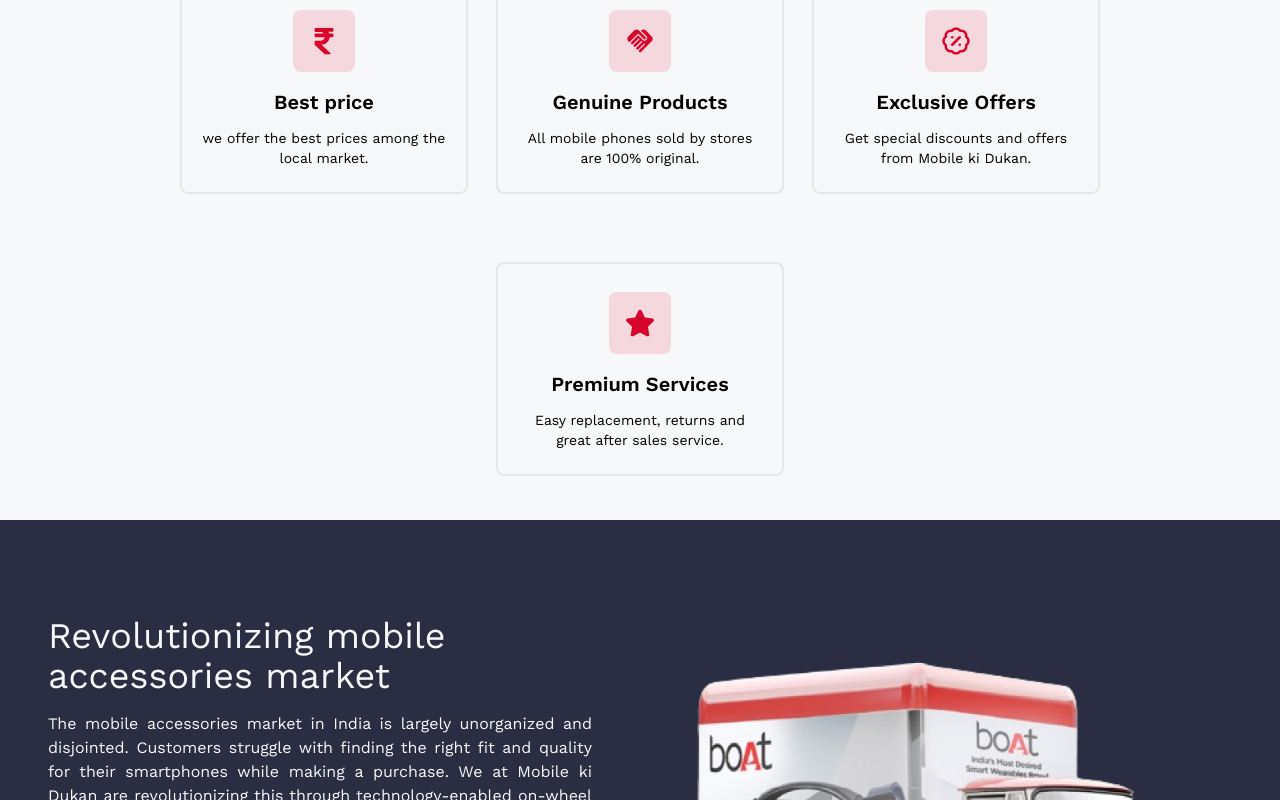
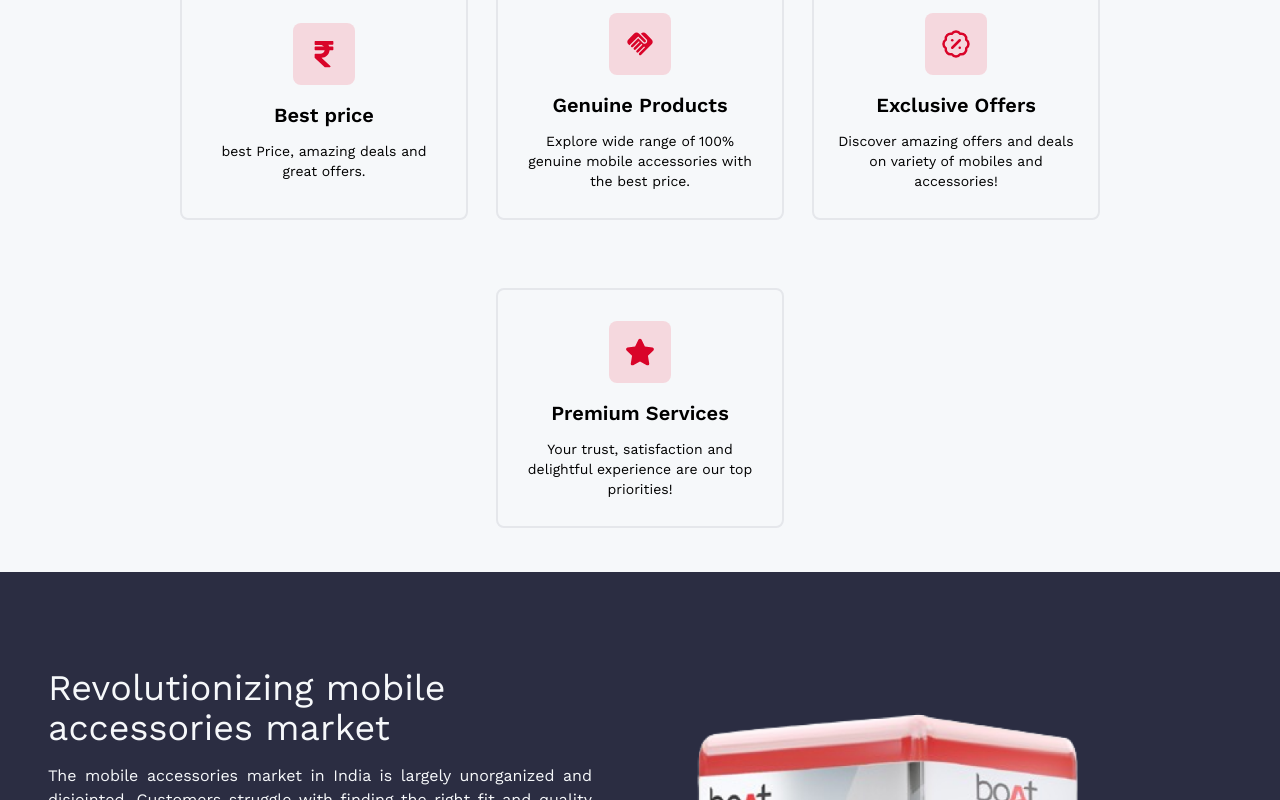
Before and after one commit to sid-talesara/mkd-frontend, a Next.js app: page / in a window 1280 px wide. Shown: the part 1340-2140 px from the top of the page. Built offline with nearby package versions, Linux system fonts and the light colour scheme.

Commit message:
Updates on data and navbar

```diff
--- a/app/(website)/Home/Carousal.tsx
+++ b/app/(website)/Home/Carousal.tsx
@@ -15,7 +15,7 @@ import Image from 'next/image';
 
 export default function Carousal() {
   return (
-    <>
+    <div>
       <div className="h-[60vh] hidden md:block ">
         <Swiper
           cssMode={true}
@@ -68,6 +68,6 @@ export default function Carousal() {
           </SwiperSlide>
         </Swiper>
       </div>
-    </>
+    </div>
   );
 }
--- a/src/components/Home/OnTheGoSection.tsx
+++ b/src/components/Home/OnTheGoSection.tsx
@@ -14,7 +14,7 @@ const OnTheGoSection = ({ type }: { type: string }) => {
         {/* info */}
         <div className="flex flex-col lg:flex-row w-full ">
           {/* left */}
-          <div className="w-full lg:w-1/2 bg-green-4d00 h-min flex flex-col px-12 py-10 justify-center">
+          <div className="w-full lg:w-1/2 h-min flex flex-col px-5 md:px-12 py-5 md:py-10 justify-center">
             <h5 className="text-4xl py-4">Revolutionizing mobile accessories market</h5>
             <p className="text-base pb-6 text-justify">
               The mobile accessories market in India is largely unorganized and disjointed. Customers struggle with
--- a/src/components/shared/Cards/FeatureCard.tsx
+++ b/src/components/shared/Cards/FeatureCard.tsx
@@ -9,7 +9,7 @@ import { FeatureCardProps } from '@/shared/types';
 const FeatureCard = (props: FeatureCardProps) => {
   const Icon = props.icon;
   return (
-    <div className="min-w-64 w-fit bg-mkd-light flex flex-col justify-center items-center h-fit rounded-lg relative m-1 max-w-72 overflow-hidden p-5 hover:shadow-lg border-2  transition-all duration-300 my-0 md:my-6">
+    <div className="min-w-64  w-fit bg-mkd-light flex flex-col justify-center items-center h-60 rounded-lg relative m-1 max-w-72 overflow-hidden p-5 hover:shadow-lg border-2  transition-all duration-300 my-0 md:my-6">
       <div className="bg-mkd-accent/15 rounded-lg p-4 m-2">
         <Icon className="text-mkd-primary text-3xl" />
         {/* className="text-mkd-primary text-5xl" /> */}
--- a/src/components/shared/MediaRecognition/MediaRecognition.tsx
+++ b/src/components/shared/MediaRecognition/MediaRecognition.tsx
@@ -9,7 +9,7 @@ const MediaRecognition = ({ type }: { type: string }) => {
         {/* brand logo */}
         {type === 'media'
           ? mediaRecognition.map((media) => (
-              <div className="w-24 h-24 m-5 lg:m-0 lg:w-32 lg:h-32   object-contain flex justify-center items-center  bg-white">
+              <div className="w-20 h-20 lg:w-32 lg:h-32 m-3 md:m-0  object-contain flex justify-center items-center  bg-white">
                 <Image src={media.src} alt={media.altText} width={1000} height={1000} />
               </div>
             ))
--- a/src/components/shared/Navbar/Navbar.tsx
+++ b/src/components/shared/Navbar/Navbar.tsx
@@ -10,7 +10,8 @@ import Button from '../Buttons/Button';
 const NavbarComponent = () => {
   const [showMenu, setShowMenu] = useState(false);
   return (
-    <div className="sticky top-0 ">
+    <div className=" top-0 z-20 relative">
+      {/* Navbar-1 */}
       <nav className="bg-white border-gray-200 dark:bg-gray-900">
         <div className="flex flex-wrap justify-between items-center mx-auto max-w-screen-xl p-4">
           <Link href="/" className="flex items-center space-x-3 rtl:space-x-reverse">
@@ -28,13 +29,14 @@ const NavbarComponent = () => {
 
               <p>(+91) 94625-51308 </p>
             </Link>
-            <Link href="/">
+            <Link href="/register-your-business">
               <Button className="btn-primary">Register Your Business</Button>
             </Link>
           </div>
         </div>
       </nav>
-      <nav className="bg-mkd-dark text-mkd-light dark:bg-gray-700 ">
+      {/* Navbar-2 */}
+      <nav className="bg-mkd-dark text-mkd-light dark:bg-gray-700 z-50">
         <div className="max-w-screen-xl px-4 py-3 mx-auto">
           <div className="flex items-center  ">
             <ul className="flex flex-row font-normal w-full justify-between mt-0 space-x-8 rtl:space-x-reverse text-base">
@@ -55,15 +57,14 @@ const NavbarComponent = () => {
               <li className="relative" onClick={() => setShowMenu(!showMenu)}>
                 <p
                   onClick={() => setShowMenu(!showMenu)}
-                  className="text-base   dark:text-white hover:underline flex gap-3 items-center"
+                  className="text-base   dark:text-white hover:underline flex gap-3 items-center z-[10000]"
                 >
                   <MdWorkOutline className="text-lg" />
 
                   <p>Partner with us</p>
                 </p>
-
                 {showMenu && (
-                  <div className="absolute top-6 bg-mkd-dark p-5 w-80 z-50">
+                  <div className="absolute top-6 bg-mkd-dark p-5 w-80 z-auto">
                     <li>
                       <Link
                         href="/register-your-business"
@@ -89,7 +90,6 @@ const NavbarComponent = () => {
                   className="text-base   dark:text-white hover:underline flex gap-3 items-center"
                 >
                   <MdStorefront className="text-lg" />
-
                   <p>Nearby Stores</p>
                 </Link>
               </li>
--- a/src/components/shared/Navbar/NavbarMobile.tsx
+++ b/src/components/shared/Navbar/NavbarMobile.tsx
@@ -86,7 +86,7 @@ const NavbarMobileComponent = () => {
                 <li>
                   <Link
                     href="/start-business"
-                    className="text-base   dark:text-white hover:underline flex gap-3 items-center"
+                    className="text-base   dark:text-white hover:underline py-3  flex gap-3 items-center"
                   >
                     <RiShoppingCart2Line className="text-lg" />
                     <p>E-Cart (Start Your Business)</p>
@@ -96,7 +96,7 @@ const NavbarMobileComponent = () => {
                 <li>
                   <Link
                     href="/nearby-stores"
-                    className="  dark:text-white hover:underline flex gap-5 items-center  hover:bg-mkd-light hover:text-mkd-dark p-2 rounded-md"
+                    className="  dark:text-white hover:underline flex gap-5 items-center py-3  hover:bg-mkd-light hover:text-mkd-dark p-2 rounded-md"
                   >
                     <MdStorefront className="text-lg" />
 
--- a/src/shared/data.ts
+++ b/src/shared/data.ts
@@ -3,6 +3,9 @@ import { LuBadgePercent } from 'react-icons/lu';
 import { FaStar } from 'react-icons/fa';
 import { MdHandshake } from 'react-icons/md';
 import { faq } from './types';
+import { FaUserCheck } from 'react-icons/fa';
+import { AiOutlineAreaChart } from 'react-icons/ai';
+import { MdOutlineScreenSearchDesktop, MdInventory } from 'react-icons/md';
 
 // Home Data
 export const HomeShopCardsData = [
@@ -62,25 +65,25 @@ export const HomepageFeaturesData = [
     id: 1,
     title: 'Best price',
     icon: FaRupeeSign,
-    desc: 'we offer the best prices among the local market.',
+    desc: 'best Price, amazing deals and great offers.',
   },
   {
     id: 2,
     title: 'Genuine Products',
     icon: MdHandshake,
-    desc: 'All mobile phones sold by stores are 100% original.',
+    desc: 'Explore wide range of 100% genuine mobile accessories with the best price.',
   },
   {
     id: 3,
     title: 'Exclusive Offers',
     icon: LuBadgePercent,
-    desc: 'Get special discounts and offers from Mobile ki Dukan.',
+    desc: 'Discover amazing offers and deals on variety of mobiles and accessories!',
   },
   {
     id: 4,
     title: 'Premium Services',
     icon: FaStar,
-    desc: 'Easy replacement, returns and great after sales service.',
+    desc: 'Your trust, satisfaction and delightful experience are our top priorities!',
   },
 ];
 
@@ -489,7 +492,7 @@ export const RegisterFeaturesData = [
   {
     id: 1,
     title: 'Wide Reach & Visibility',
-    icon: FaRupeeSign,
+    icon: AiOutlineAreaChart,
     desc: 'Instant access to thousands of active mobile buyers.',
   },
   {
@@ -501,13 +504,13 @@ export const RegisterFeaturesData = [
   {
     id: 3,
     title: 'User Friendly',
-    icon: LuBadgePercent,
+    icon: FaUserCheck,
     desc: 'All about your mobile Store in one place.',
   },
   {
     id: 4,
     title: 'Low Cost',
-    icon: FaStar,
+    icon: FaRupeeSign,
     desc: 'List your business with us at a minimal cost. ',
   },
 ];
@@ -522,19 +525,19 @@ export const OnTheGoFeaturesData = [
   {
     id: 2,
     title: 'Low investment',
-    icon: MdHandshake,
+    icon: LuBadgePercent,
     desc: 'Start your own shop with minimal investment.',
   },
   {
     id: 3,
     title: 'Better brand value',
-    icon: LuBadgePercent,
+    icon: MdOutlineScreenSearchDesktop,
     desc: 'Mobile Ki Dukan Provides brand value and trust.',
   },
   {
     id: 4,
     title: 'Best Brand Stock',
-    icon: FaStar,
+    icon: MdInventory,
     desc: 'get access to branded inventory from our associated brands.',
   },
 ];
```
Also changed, not shown: public/brand-1.png (added), public/brand-2.png (added).
